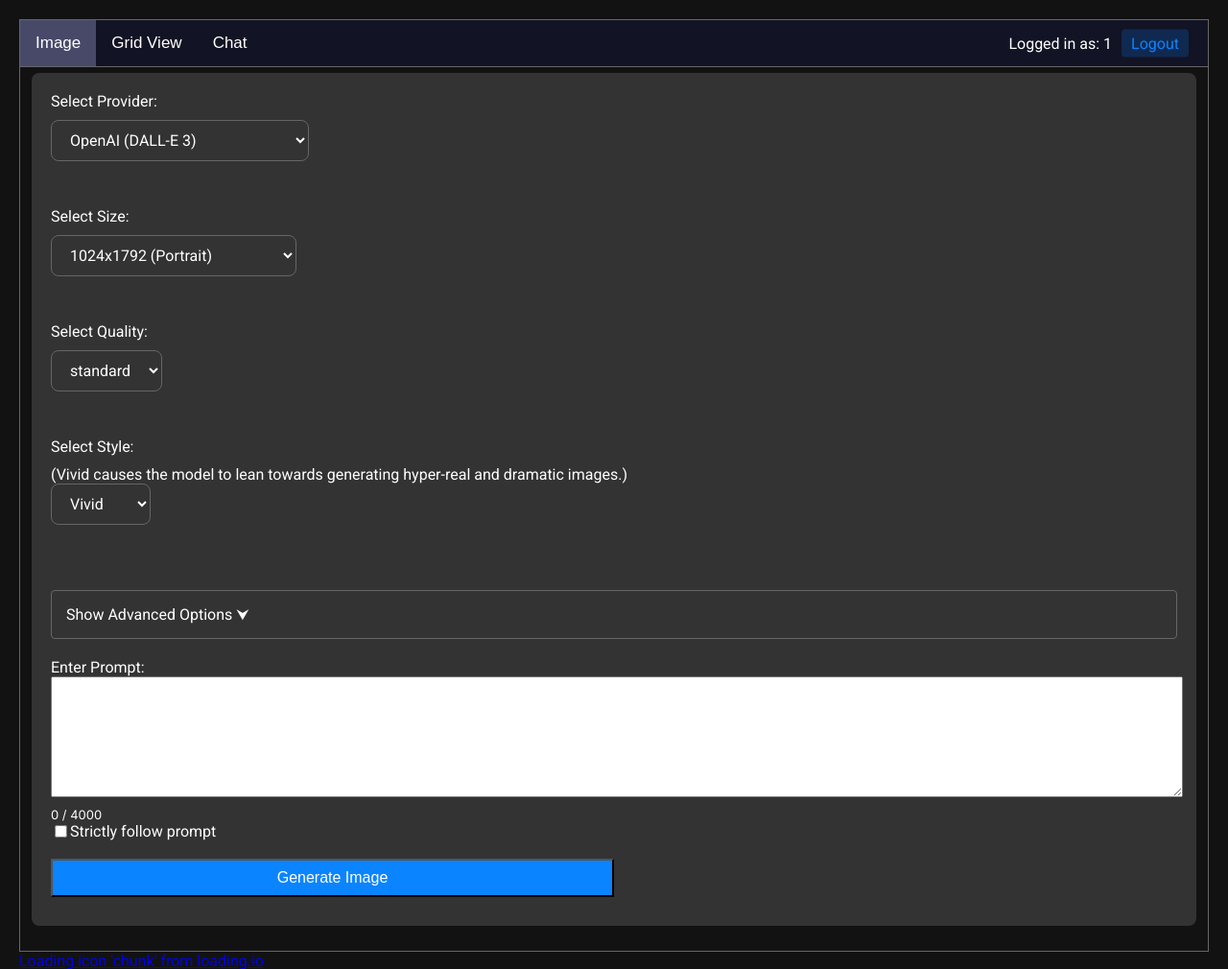
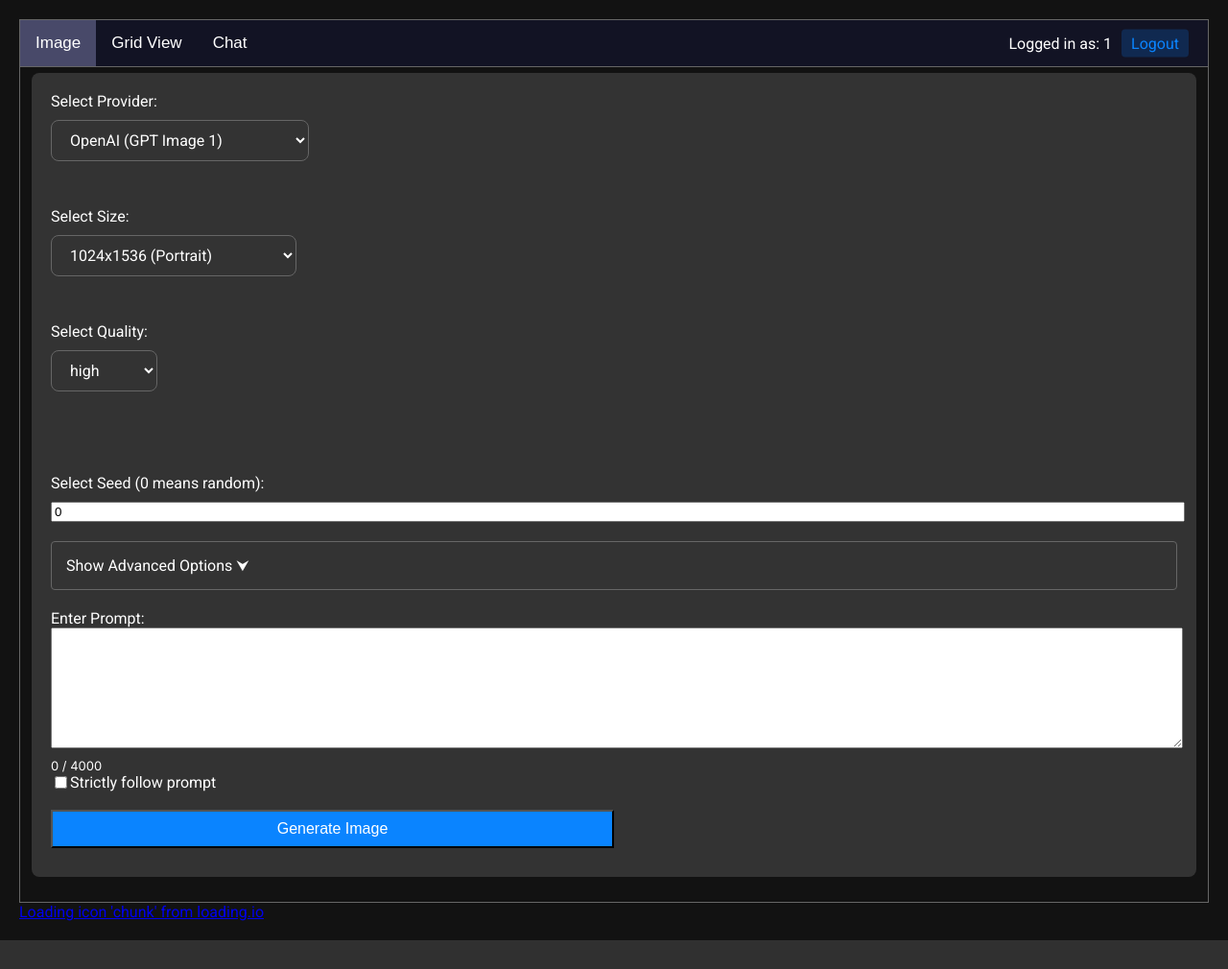
Before and after one commit to hcorion/ai-multitool, a Flask app: page / in a window 1280 px wide. Shown: the top 1010 px of the page at 96% size. After the commit the page ends 980 px from the top, so only its background shows below. Run offline with Flask 3, Linux system fonts and the light colour scheme; the visitor is signed in with stand-in values (Sample User, id 1); some libraries are stand-ins or nearby versions.

Commit message:
Use new GPT Image 1 for OpenAI image generation

```diff
--- a/app.py
+++ b/app.py
@@ -106,7 +106,6 @@
 
 
 class GeneratedImageData:
-    image_url: str
     local_image_path: str
     revised_prompt: str
     prompt: str
@@ -114,13 +113,11 @@
 
     def __init__(
         self,
-        image_url: str,
         local_image_path: str,
         revised_prompt: str,
         prompt: str,
         image_name: str,
     ):
-        self.image_url = image_url
         self.local_image_path = local_image_path
         self.revised_prompt = revised_prompt
         self.prompt = prompt
@@ -1077,8 +1074,6 @@
             file_bytes, prompt, revised_prompt, username, image_metadata
         )
         return GeneratedImageData(
-            # TODO: We need to remove this field, we don't actually get a URL from Stability AI so just stub it
-            "https://image.novelai.net",
             saved_data.local_image_path,
             revised_prompt,
             prompt,
@@ -1146,8 +1141,6 @@
             file_bytes, prompt, prompt, username, image_metadata
         )
         return GeneratedImageData(
-            # TODO: We need to remove this field, we don't actually get a URL from Stability AI so just stub it
-            "https://platform.stability.ai/",
             saved_data.local_image_path,
             prompt,
             prompt,
@@ -1166,21 +1159,26 @@
     username: str,
     size: str = "1024x1024",
     quality: str = "standard",
-    style: str = "vivid",
     strict_follow_prompt: bool = False,
+    seed: int = 0,
 ) -> GeneratedImageData:
-    before_prompt = prompt
+    if not app.static_folder:
+        raise ValueError("Flask static folder not defined")
+
+    revised_prompt = make_prompt_dynamic(prompt, username, app.static_folder, seed)
+    before_prompt = revised_prompt
+
     if strict_follow_prompt:
-        if len(prompt) < 800:
-            prompt = (
+        if len(revised_prompt) < 800:
+            revised_prompt = (
                 "I NEED to test how the tool works with extremely simple prompts. DO NOT add any detail, just use it AS-IS:\n"
-                + prompt
+                + revised_prompt
             )
         else:
-            prompt = "My prompt has full detail so no need to add more:\n" + prompt
+            revised_prompt = "My prompt has full detail so no need to add more:\n" + revised_prompt
 
     # Run the prompt through moderation first, I don't want to get my account banned.
-    moderation = client.moderations.create(input=prompt)
+    moderation = client.moderations.create(input=revised_prompt)
     for result in moderation.results:
         if result.flagged:
             flagged_categories = ""
@@ -1191,45 +1189,36 @@
                 flagged_categories = flagged_categories[:-2]
             raise ModerationException(message=flagged_categories)
 
-    # Call DALL-E 3 API
+    # Call OpenAI Image Generation API
     response = client.images.generate(
-        model="dall-e-3",
-        prompt=prompt,
+        model="gpt-image-1",
+        prompt=revised_prompt,
+        moderation="low",
         size=size,  # type: ignore
-        style=style,  # type: ignore
         quality=quality,  # type: ignore
         n=1,
     )
-    if not response.data or not response.data[0].url:
+    if not response.data or not response.data[0].b64_json:
         raise DownloadError("Was not able to get image url")
-    image_url = response.data[0].url
-    print(f"url: {image_url}")
-    revised_prompt = response.data[0].revised_prompt
-
-    # Download the image
-    image_response = requests.get(image_url)
-    if image_response.status_code == 200 and revised_prompt:
-        saved_data = process_image_response(
-            io.BytesIO(image_response.content),
-            before_prompt,
-            revised_prompt,
-            username,
-            {
-                "Prompt": prompt,
-                "Quality": quality,
-                "Style": style,
-                "Revised Prompt": revised_prompt,
-            },
-        )
-        return GeneratedImageData(
-            image_url,
-            saved_data.local_image_path,
-            revised_prompt,
-            prompt,
-            saved_data.image_name,
-        )
-    else:
-        raise DownloadError(f"Error downloading image {image_response.status_code}")
+    decoded_data = base64.b64decode(response.data[0].b64_json)
+
+    saved_data = process_image_response(
+        io.BytesIO(decoded_data),
+        before_prompt,
+        revised_prompt,
+        username,
+        {
+            "Prompt": prompt,
+            "Quality": quality,
+            "Revised Prompt": revised_prompt,
+        },
+    )
+    return GeneratedImageData(
+        saved_data.local_image_path,
+        revised_prompt,
+        prompt,
+        saved_data.image_name,
+    )
 
 
 def get_file_count(username: str, static_folder: str) -> int:
@@ -1316,6 +1305,9 @@
         return random.getrandbits(32)
     elif provider == "novelai":
         return random.getrandbits(64)
+    elif provider == "openai":
+        # We just use the seed for prompt generation for OpenAI, since the API doesn't allow passing in a seed
+        return random.getrandbits(32)
     return
 
 
@@ -1329,33 +1321,32 @@
 ) -> GeneratedImageData:
     if not seed or seed <= 0:
         seed = generate_seed_for_provider(provider)
+
+    if not seed:
+        raise ValueError("Unable to get 'seed' field.")
+
     if provider == "openai":
         quality = request.form.get("quality")
-        style = request.form.get("style")
         strict_follow_prompt = request.form.get("add-follow-prompt")
 
         if not size:
             raise ValueError("Unable to get 'size' field.")
         if not quality:
             raise ValueError("Unable to get 'quality' field.")
-        if not style:
-            raise ValueError("Unable to get 'style' field.")
 
         return generate_dalle_image(
             prompt,
             session["username"],
             size,
             quality,
-            style,
             bool(strict_follow_prompt),
+            seed,
         )
     elif provider == "stabilityai":
         negative_prompt = request.form.get("negative_prompt")
         aspect_ratio = request.form.get("aspect_ratio")
         upscale = bool(request.form.get("upscale"))
 
-        if not seed:
-            raise ValueError("Unable to get 'seed' field.")
         if not aspect_ratio:
             raise ValueError("Unable to get 'aspect_ratio' field.")
 
@@ -1373,8 +1364,6 @@
         aspect_ratio = request.form.get("aspect_ratio")
         upscale = bool(request.form.get("upscale"))
 
-        if not seed:
-            raise ValueError("Unable to get 'seed' field.")
         if not size:
             raise ValueError("Unable to get 'size' field.")
 
@@ -1479,7 +1468,6 @@
     os.rename(image_thumb_filename_apng, image_thumb_filename)
 
     return GeneratedImageData(
-        image_url="none",
         local_image_path=image_filename,
         revised_prompt=image_data_list[dynamic_prompts[0]].revised_prompt,
         prompt=prompt,
@@ -1492,7 +1480,6 @@
     if "username" not in session:
         return redirect(url_for("login"))
     if request.method == "POST":
-        image_url = None
         local_image_path = None
         image_name = None
         prompt = None
@@ -1522,14 +1509,12 @@
                 generated_image_data = generate_image_grid(
                     provider, prompt, size, seed, grid_prompt_file, request
                 )
-                image_url = generated_image_data.image_url
                 local_image_path = generated_image_data.local_image_path
                 image_name = generated_image_data.image_name
                 prompt = generated_image_data.prompt
                 revised_prompt = generated_image_data.revised_prompt
                 return render_template(
                     "result-section.html",
-                    image_url=image_url,
                     local_image_path=local_image_path,
                     revised_prompt=revised_prompt,
                     prompt=prompt,
@@ -1540,14 +1525,12 @@
                 generated_image_data = generate_image(
                     provider, prompt, size, request, seed
                 )
-                image_url = generated_image_data.image_url
                 local_image_path = generated_image_data.local_image_path
                 image_name = generated_image_data.image_name
                 prompt = generated_image_data.prompt
                 revised_prompt = generated_image_data.revised_prompt
                 return render_template(
                     "result-section.html",
-                    image_url=image_url,
                     local_image_path=local_image_path,
                     revised_prompt=revised_prompt,
                     prompt=prompt,
@@ -1558,7 +1541,6 @@
             error_message = f"Your prompt doesn't pass OpenAI moderation. It triggers the following flags: {e.message}. Please adjust your prompt."
             return render_template(
                 "result-section.html",
-                image_url=image_url,
                 local_image_path=local_image_path,
                 revised_prompt=revised_prompt,
                 prompt=prompt,
@@ -1570,10 +1552,9 @@
             error_message = error["error"]["message"]
             error_code = error["error"]["code"]
             if error_code == "content_policy_violation":
-                error_message = "DALL-E 3 has generated an image that doesn't pass it's own moderation filters. You may want to adjust your prompt slightly."
+                error_message = "OpenAI Image Generation has generated an image that doesn't pass it's own moderation filters. You may want to adjust your prompt slightly."
             return render_template(
                 "result-section.html",
-                image_url=image_url,
                 local_image_path=local_image_path,
                 revised_prompt=revised_prompt,
                 prompt=prompt,
@@ -1589,7 +1570,6 @@
             error_message = f"Error processing request: {exc_type} {error}: {fname}"
             return render_template(
                 "result-section.html",
-                image_url=image_url,
                 local_image_path=local_image_path,
                 revised_prompt=revised_prompt,
                 prompt=prompt,
@@ -1599,7 +1579,6 @@
 
         return render_template(
             "result-section.html",
-            image_url=image_url,
             local_image_path=local_image_path,
             revised_prompt=revised_prompt,
             prompt=prompt,
--- a/static/js/script.js
+++ b/static/js/script.js
@@ -25,7 +25,6 @@
     addEventListenerToElement("generationTab", "click", handleTabClick);
     addEventListenerToElement("gridViewTab", "click", handleTabClick);
     addEventListenerToElement("chatTab", "click", handleTabClick);
-    addEventListenerToElement("style", "input", updateStyleDescription);
     addEventListenerToElement("prompt", "input", updateCharacterCount);
     // Grid buttons
     addEventListenerToElement("firstGrid", "click", firstGrid);
@@ -136,19 +135,6 @@
     const charCount = promptInput.value.length;
     const charCountDisplay = document.getElementById("charCount");
     charCountDisplay.textContent = `${charCount} / 4000`;
-}
-function updateStyleDescription() {
-    const styleInput = document.getElementById("style");
-    const currentStyle = styleInput.value;
-    const styleDescriptionDisplay = document.getElementById("styleDescription");
-    if (currentStyle === "vivid") {
-        styleDescriptionDisplay.textContent =
-            "(Vivid causes the model to lean towards generating hyper-real and dramatic images)";
-    }
-    else if (currentStyle === "natural") {
-        styleDescriptionDisplay.textContent =
-            "(Natural causes the model to produce more natural, less hyper-real looking images)";
-    }
 }
 function openTab(evt, tabName) {
     const tabcontent = Array.from(document.getElementsByClassName("tabcontent"));
--- a/templates/index.html
+++ b/templates/index.html
@@ -31,16 +31,16 @@
         <form id="prompt-form">
             <label for="provider">Select Provider:</label>
             <select name="provider" id="provider">
-                <option value="openai">OpenAI (DALL-E 3)</option>
+                <option value="openai">OpenAI (GPT Image 1)</option>
                 <option value="stabilityai">Stability AI (Stable Diffusion 3)</option>
                 <option value="novelai">NovelAI</option>
             </select><br><br>
 
             <label for="size" class="openai novelai">Select Size:</label>
             <select name="size" id="size" class="openai novelai">
-                <option value="1024x1792" class="openai">1024x1792 (Portrait)</option>
+                <option value="1024x1536" class="openai">1024x1536 (Portrait)</option>
                 <option value="1024x1024" class="openai">1024x1024 (Square)</option>
-                <option value="1792x1024" class="openai">1792x1024 (Landscape)</option>
+                <option value="1536x1024" class="openai">1536x1024 (Landscape)</option>
                 <option value="832x1216" class="novelai">832x1216 (Portrait)</option>
                 <option value="640x1600" class="novelai">640x1600 (Portrait Tall)</option>
                 <option value="1024x1024" class="novelai">1024x1024 (Square)</option>
@@ -63,22 +63,16 @@
 
             <label for="quality" class="openai">Select Quality:</label>
             <select name="quality" id="quality" class="openai">
-                <option value="standard">standard</option>
-                <option value="hd">HD</option>
+                <option value="high">high</option>
+                <option value="medium">medium</option>
+                <option value="low">low</option>
             </select><br class="openai"><br class="openai">
 
-            <label for="style" class="openai">Select Style:</label>
-            <div id="styleDescription" style="font-size: medium;" class="openai">(Vivid causes the model to lean towards
-                generating hyper-real and dramatic images.)</div>
-            <select name="style" id="style" class="openai">
-                <option value="vivid">Vivid</option>
-                <option value="natural">Natural</option>
-            </select>
             <br class="openai"><br class="openai">
 
-            <label for="seed" class="stabilityai">Select Seed (0 means random):</label>
+            <label for="seed" class="stabilityai novelai openai">Select Seed (0 means random):</label>
             <input name="seed" id="seed" type="number" value="0" min="0" max="18446744073709551615" step="1"
-                class="stabilityai novelai" />
+                class="stabilityai novelai openai" />
             <div class="prompt-checkbox-group stabilityai novelai">
                 <input type="checkbox" id="upscale" class="prompt-checkbox stabilityai novelai" name="upscale">
                 <label class="prompt-checkbox-label stabilityai novelai" for="upscale" id="upscale">Upscale</label>
--- a/templates/result-section.html
+++ b/templates/result-section.html
@@ -5,7 +5,7 @@
 </div>
 {% endif %}
 
-{% if image_url %}
+{% if local_image_path %}
     <h2>Generated Image:</h2>
     <img id="generatedImage" class="gen-image" width="512" height="512" src="{{ url_for('static', filename='images/' + session['username'] + '/' + image_name) }}" alt="Click for fullscreen."><br>
     <p>Local Image Path: {{ url_for('static', filename='images/' + session['username'] + '/' + image_name) }}</p>
--- a/utils.py
+++ b/utils.py
@@ -177,7 +177,10 @@
             "skindentation",
             "artist",
             "dynamic",
-            "pose"
+            "pose",
+            "ai",
+            "generated",
+            "assisted"
         ]
     )
 
```
Also changed, not shown: src/script.ts (+0 -15 lines).
